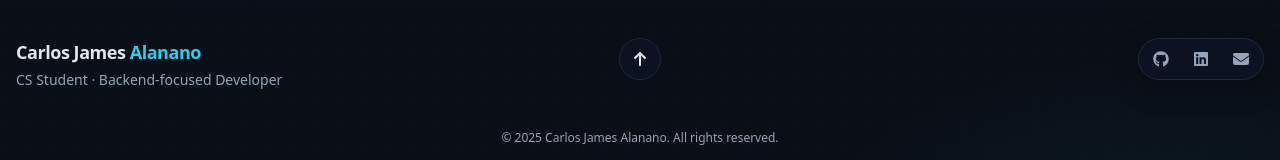
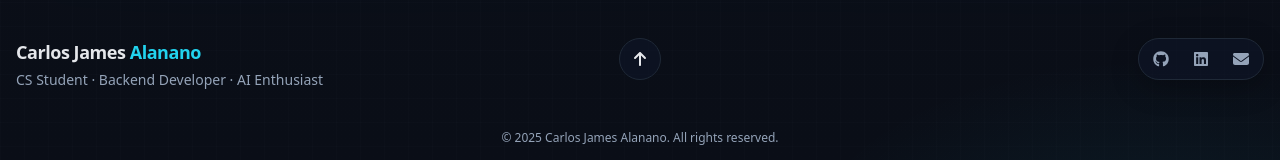
Before and after one commit to cjalanano-dev/portfolio, a React (Vite) app: page /contact in a window 1280 px wide. Shown: the part 622-782 px from the top of the page. Built offline with nearby package versions, Linux system fonts and the light colour scheme; a small style sheet from the web is missing.

Commit message:
fix footer

```diff
--- a/src/components/Footer.jsx
+++ b/src/components/Footer.jsx
@@ -28,7 +28,7 @@ const Footer = () => (
                         Carlos James <span style={{ color: 'var(--accent)' }}>Alanano</span>
                     </div>
                     <div className="text-sm mt-1" style={{ color: 'var(--muted)' }}>
-                        CS Student · Backend-focused Developer
+                        CS Student · Backend Developer · AI Enthusiast
                     </div>
                 </div>
 
```
